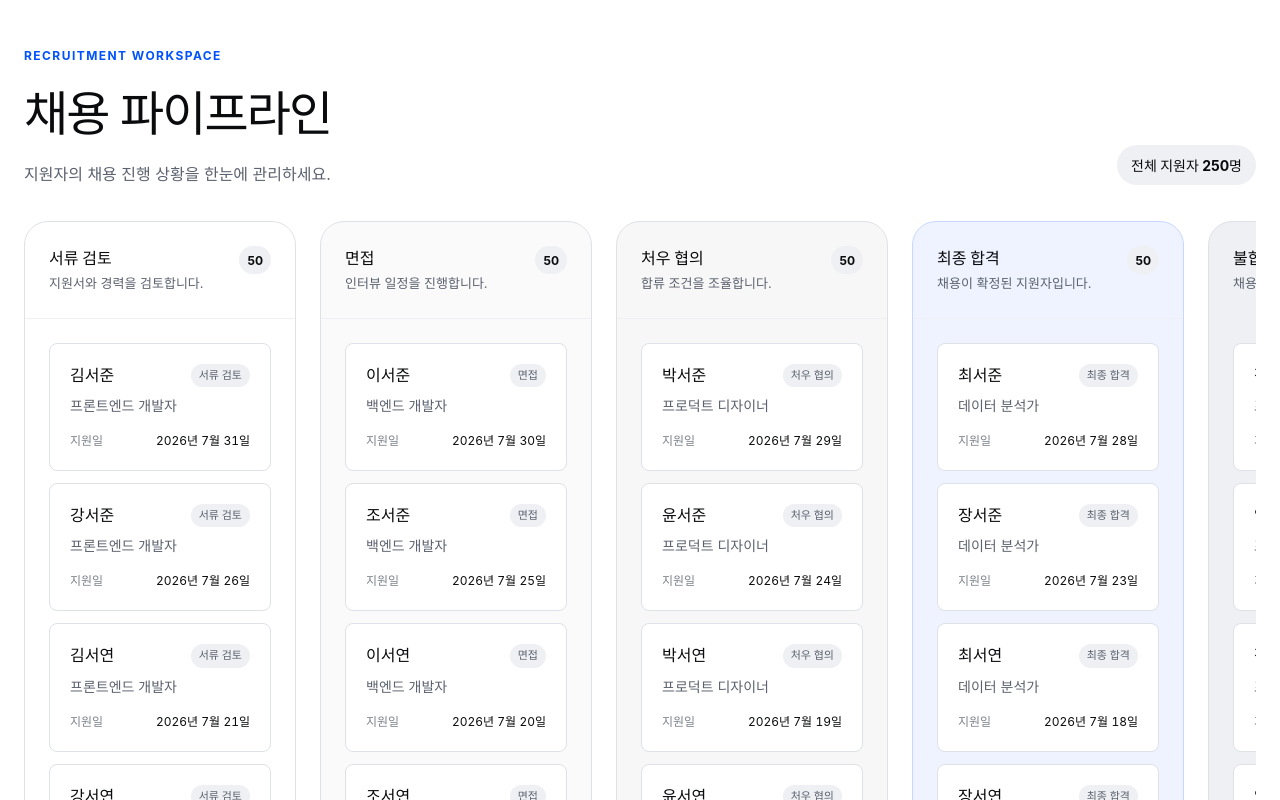
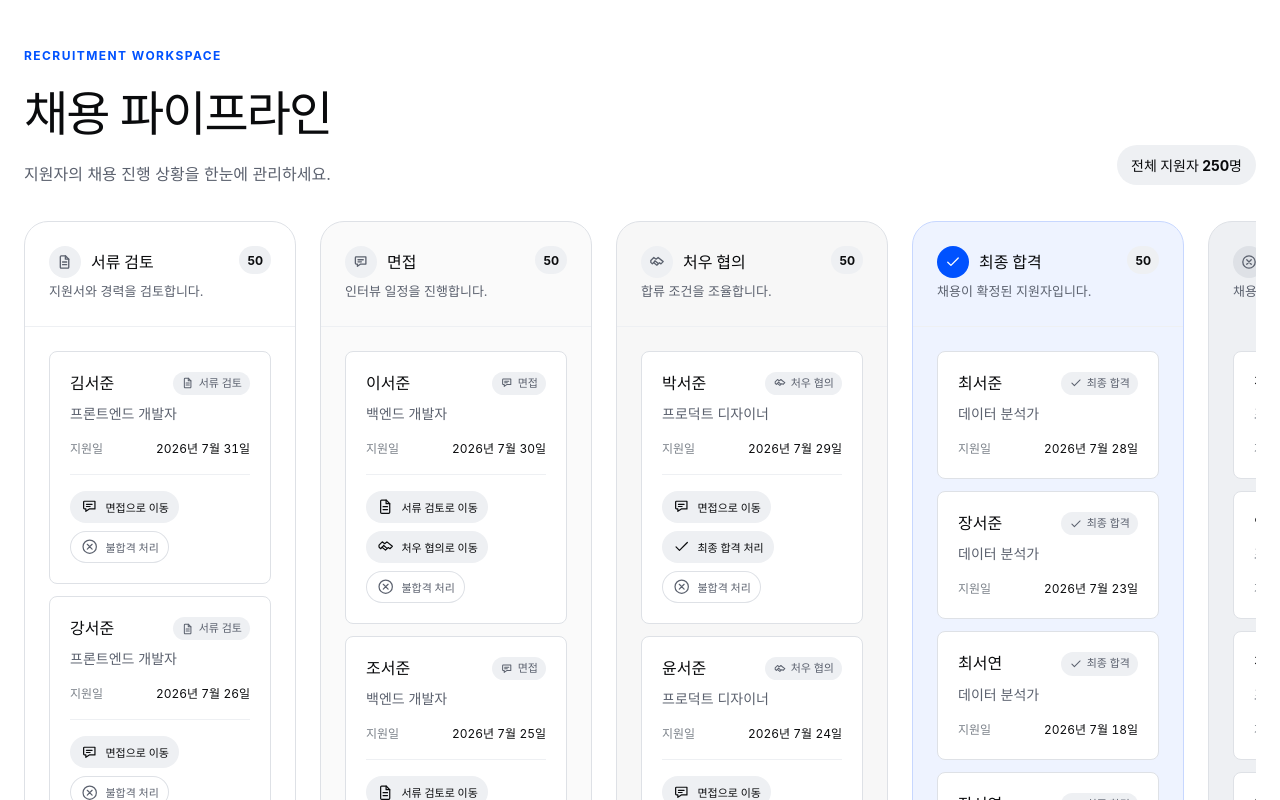
Before and after one commit to xo-yeon/recruitment-pipeline-board, a React (Vite) app: page / in a window 1280 px wide. Shown: the top 800 px of the page. Built offline with nearby package versions, Linux system fonts and the light colour scheme.

Commit message:
feat(stage-move): 액션 버튼 기반 카드 단계 이동 구현
- 단계별 이전·다음·불합격 액션과 mock API 저장 연결
- 최종합격과 불합격을 종료 상태로 처리
- 단계 및 이동 대상 아이콘으로 동작 구분 보완

```diff
--- a/src/components/applicant/ApplicantCard.module.css
+++ b/src/components/applicant/ApplicantCard.module.css
@@ -21,6 +21,9 @@
 }
 
 .stage {
+  display: inline-flex;
+  align-items: center;
+  gap: 0.25rem;
   flex: none;
   padding: 0.25rem 0.5rem;
   border-radius: 9999px;
@@ -29,6 +32,11 @@
   font-size: 0.6875rem;
   font-weight: 600;
   line-height: 1.4;
+}
+
+.stage svg {
+  width: 0.875rem;
+  height: 0.875rem;
 }
 
 .position {
@@ -64,3 +72,60 @@
   color: #0a0b0d;
   font-variant-numeric: tabular-nums;
 }
+
+.actions {
+  display: flex;
+  flex-wrap: wrap;
+  gap: 0.5rem;
+  margin-top: 1rem;
+  padding-top: 1rem;
+  border-top: 1px solid #eef0f3;
+}
+
+.action,
+.dangerAction {
+  display: inline-flex;
+  align-items: center;
+  gap: 0.375rem;
+  min-height: 2rem;
+  padding: 0.375rem 0.625rem;
+  border: 0;
+  border-radius: 9999px;
+  font-size: 0.6875rem;
+  font-weight: 600;
+  cursor: pointer;
+}
+
+.actionIcon {
+  display: inline-flex;
+  align-items: center;
+  gap: 0.125rem;
+}
+
+.actionIcon svg {
+  width: 1.2125rem;
+  height: 1.2125rem;
+  fill: none;
+  stroke: currentColor;
+  stroke-width: 1.5;
+  stroke-linecap: round;
+  stroke-linejoin: round;
+}
+
+.action {
+  background: #eef0f3;
+  color: #0a0b0d;
+}
+
+.dangerAction {
+  background: transparent;
+  color: #5b616e;
+  box-shadow: inset 0 0 0 1px #dee1e6;
+}
+
+.action:disabled,
+.dangerAction:disabled {
+  color: #a8acb3;
+  cursor: wait;
+  opacity: 0.7;
+}
--- a/src/components/applicant/ApplicantCard.tsx
+++ b/src/components/applicant/ApplicantCard.tsx
@@ -1,9 +1,13 @@
 import { STAGE_DEFINITIONS } from '../../constants/stages'
-import type { Applicant } from '../../types/applicant'
+import { STAGE_ACTIONS } from '../../constants/stageActions'
+import type { Applicant, ApplicantStage } from '../../types/applicant'
+import { StageIcon } from '../stage/StageIcon'
 import styles from './ApplicantCard.module.css'
 
 interface ApplicantCardProps {
   applicant: Applicant
+  disabled?: boolean
+  onStageChange: (applicantId: string, stage: ApplicantStage) => void
 }
 
 const dateFormatter = new Intl.DateTimeFormat('ko-KR', {
@@ -12,7 +16,7 @@ const dateFormatter = new Intl.DateTimeFormat('ko-KR', {
   day: 'numeric',
 })
 
-export function ApplicantCard({ applicant }: ApplicantCardProps) {
+export function ApplicantCard({ applicant, disabled = false, onStageChange }: ApplicantCardProps) {
   const stageLabel = STAGE_DEFINITIONS.find(({ id }) => id === applicant.stage)?.label
   const appliedAt = dateFormatter.format(new Date(`${applicant.appliedAt}T00:00:00`))
 
@@ -20,7 +24,10 @@ export function ApplicantCard({ applicant }: ApplicantCardProps) {
     <article className={styles.card}>
       <header className={styles.header}>
         <h3>{applicant.name}</h3>
-        <span className={styles.stage}>{stageLabel}</span>
+        <span className={styles.stage}>
+          <StageIcon stage={applicant.stage} />
+          {stageLabel}
+        </span>
       </header>
       <p className={styles.position}>{applicant.position}</p>
       <dl className={styles.details}>
@@ -29,6 +36,24 @@ export function ApplicantCard({ applicant }: ApplicantCardProps) {
           <dd>{appliedAt}</dd>
         </div>
       </dl>
+      {STAGE_ACTIONS[applicant.stage].length > 0 && (
+        <div className={styles.actions} aria-label={`${applicant.name} 단계 이동`}>
+          {STAGE_ACTIONS[applicant.stage].map((action) => (
+            <button
+              key={action.targetStage}
+              className={action.variant === 'danger' ? styles.dangerAction : styles.action}
+              type="button"
+              disabled={disabled}
+              onClick={() => onStageChange(applicant.id, action.targetStage)}
+            >
+              <span className={styles.actionIcon}>
+                <StageIcon stage={action.targetStage} />
+              </span>
+              {action.label}
+            </button>
+          ))}
+        </div>
+      )}
     </article>
   )
 }
--- a/src/components/board/PipelineBoard.tsx
+++ b/src/components/board/PipelineBoard.tsx
@@ -2,6 +2,7 @@ import { useMemo } from 'react'
 
 import type { Applicant } from '../../types/applicant'
 import { STAGE_DEFINITIONS } from '../../constants/stages'
+import { useMoveApplicantStage } from '../../hooks/useMoveApplicantStage'
 import { ApplicantCard } from '../applicant/ApplicantCard'
 import { PipelineColumn } from './PipelineColumn'
 import styles from './PipelineBoard.module.css'
@@ -11,6 +12,7 @@ interface PipelineBoardProps {
 }
 
 export function PipelineBoard({ applicants }: PipelineBoardProps) {
+  const moveApplicant = useMoveApplicantStage()
   const applicantsByStage = useMemo(
     () =>
       new Map(
@@ -30,7 +32,14 @@ export function PipelineBoard({ applicants }: PipelineBoardProps) {
         return (
           <PipelineColumn key={stage.id} stage={stage} count={stageApplicants.length}>
             {stageApplicants.map((applicant) => (
-              <ApplicantCard key={applicant.id} applicant={applicant} />
+              <ApplicantCard
+                key={applicant.id}
+                applicant={applicant}
+                disabled={moveApplicant.isPending}
+                onStageChange={(applicantId, targetStage) =>
+                  moveApplicant.mutate({ applicantId, stage: targetStage })
+                }
+              />
             ))}
           </PipelineColumn>
         )
--- a/src/components/board/PipelineColumn.module.css
+++ b/src/components/board/PipelineColumn.module.css
@@ -39,10 +39,39 @@
 }
 
 .header h2 {
+  display: flex;
+  align-items: center;
+  gap: 0.625rem;
   margin: 0;
   color: #0a0b0d;
   font-size: 1rem;
   line-height: 1.5;
+}
+
+.stageIcon {
+  display: inline-grid;
+  width: 2rem;
+  height: 2rem;
+  flex: none;
+  place-items: center;
+  border-radius: 9999px;
+  background: #eef0f3;
+  color: #5b616e;
+}
+
+.stageIcon[data-stage='hired'] {
+  background: #0052ff;
+  color: #ffffff;
+}
+
+.stageIcon[data-stage='rejected'] {
+  background: #dee1e6;
+  color: #5b616e;
+}
+
+.stageIcon svg {
+  width: 1.125rem;
+  height: 1.125rem;
 }
 
 .header p {
--- a/src/components/board/PipelineColumn.tsx
+++ b/src/components/board/PipelineColumn.tsx
@@ -1,6 +1,7 @@
 import type { PropsWithChildren } from 'react'
 
 import type { StageDefinition } from '../../constants/stages'
+import { StageIcon } from '../stage/StageIcon'
 import styles from './PipelineColumn.module.css'
 
 interface PipelineColumnProps extends PropsWithChildren {
@@ -15,7 +16,12 @@ export function PipelineColumn({ stage, count = 0, children }: PipelineColumnPro
     <section className={styles.column} data-stage={stage.id} aria-labelledby={headingId}>
       <header className={styles.header}>
         <div>
-          <h2 id={headingId}>{stage.label}</h2>
+          <h2 id={headingId}>
+            <span className={styles.stageIcon} data-stage={stage.id}>
+              <StageIcon stage={stage.id} />
+            </span>
+            {stage.label}
+          </h2>
           <p>{stage.description}</p>
         </div>
         <span className={styles.count} aria-label={`${stage.label} 지원자 ${count}명`}>
--- /dev/null
+++ b/src/components/stage/StageIcon.tsx
@@ -0,0 +1,52 @@
+import type { SVGProps } from 'react'
+
+import type { ApplicantStage } from '../../types/applicant'
+
+interface StageIconProps extends SVGProps<SVGSVGElement> {
+  stage: ApplicantStage
+}
+
+export function StageIcon({ stage, ...props }: StageIconProps) {
+  const paths: Record<ApplicantStage, React.ReactNode> = {
+    document: (
+      <>
+        <path d="M7 3.75h5.5L17 8.25V19a1.25 1.25 0 0 1-1.25 1.25H7A1.25 1.25 0 0 1 5.75 19V5A1.25 1.25 0 0 1 7 3.75Z" />
+        <path d="M12.5 3.75v4.5H17M8.75 12h5.5M8.75 15.5h5.5" />
+      </>
+    ),
+    interview: (
+      <>
+        <path d="M5.5 5.25h13v9.5h-7l-4.25 3v-3H5.5a1 1 0 0 1-1-1v-7.5a1 1 0 0 1 1-1Z" />
+        <path d="M8 9h7M8 11.75h4.5" />
+      </>
+    ),
+    negotiation: (
+      <>
+        <path d="m3.75 10 4-4 3 2.25L13.5 6l6.75 5.5-3 3-2-1.5-3.5 3.25-4.25-3.5L5.75 14.5 3.75 12.5Z" />
+        <path d="m9.25 10.25 4 3.5M7.5 12.75l1.75-1.75" />
+      </>
+    ),
+    hired: <path d="m5 12.25 4.25 4.25L19 6.75" />,
+    rejected: (
+      <>
+        <circle cx="12" cy="12" r="8.25" />
+        <path d="m9 9 6 6M15 9l-6 6" />
+      </>
+    ),
+  }
+
+  return (
+    <svg
+      aria-hidden="true"
+      viewBox="0 0 24 24"
+      fill="none"
+      stroke="currentColor"
+      strokeWidth="1.75"
+      strokeLinecap="round"
+      strokeLinejoin="round"
+      {...props}
+    >
+      {paths[stage]}
+    </svg>
+  )
+}
--- /dev/null
+++ b/src/constants/stageActions.ts
@@ -0,0 +1,26 @@
+import type { ApplicantStage } from '../types/applicant'
+
+export interface StageAction {
+  label: string
+  targetStage: ApplicantStage
+  variant: 'default' | 'danger'
+}
+
+export const STAGE_ACTIONS: Record<ApplicantStage, readonly StageAction[]> = {
+  document: [
+    { label: '면접으로 이동', targetStage: 'interview', variant: 'default' },
+    { label: '불합격 처리', targetStage: 'rejected', variant: 'danger' },
+  ],
+  interview: [
+    { label: '서류 검토로 이동', targetStage: 'document', variant: 'default' },
+    { label: '처우 협의로 이동', targetStage: 'negotiation', variant: 'default' },
+    { label: '불합격 처리', targetStage: 'rejected', variant: 'danger' },
+  ],
+  negotiation: [
+    { label: '면접으로 이동', targetStage: 'interview', variant: 'default' },
+    { label: '최종 합격 처리', targetStage: 'hired', variant: 'default' },
+    { label: '불합격 처리', targetStage: 'rejected', variant: 'danger' },
+  ],
+  hired: [],
+  rejected: [],
+}
--- /dev/null
+++ b/src/hooks/useMoveApplicantStage.ts
@@ -0,0 +1,20 @@
+import { useMutation, useQueryClient } from '@tanstack/react-query'
+
+import { updateApplicantStage } from '../api/applicants'
+import type { ApplicantStage } from '../types/applicant'
+import { applicantQueryKey } from './useApplicants'
+
+export interface MoveApplicantVariables {
+  applicantId: string
+  stage: ApplicantStage
+}
+
+export function useMoveApplicantStage() {
+  const queryClient = useQueryClient()
+
+  return useMutation({
+    mutationFn: ({ applicantId, stage }: MoveApplicantVariables) =>
+      updateApplicantStage(applicantId, stage),
+    onSuccess: () => queryClient.invalidateQueries({ queryKey: applicantQueryKey }),
+  })
+}
```
Also changed, not shown: 2 other files (tests, documents, lock files or other folders).
